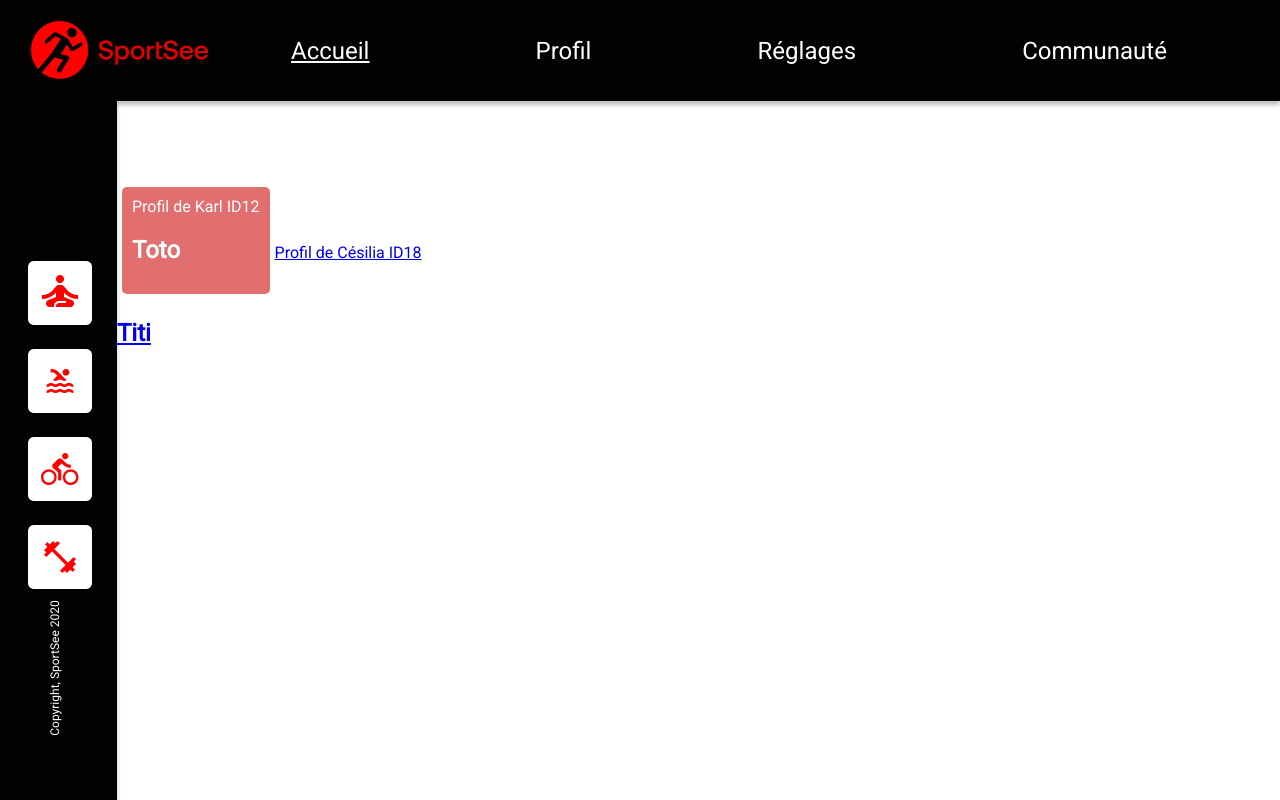
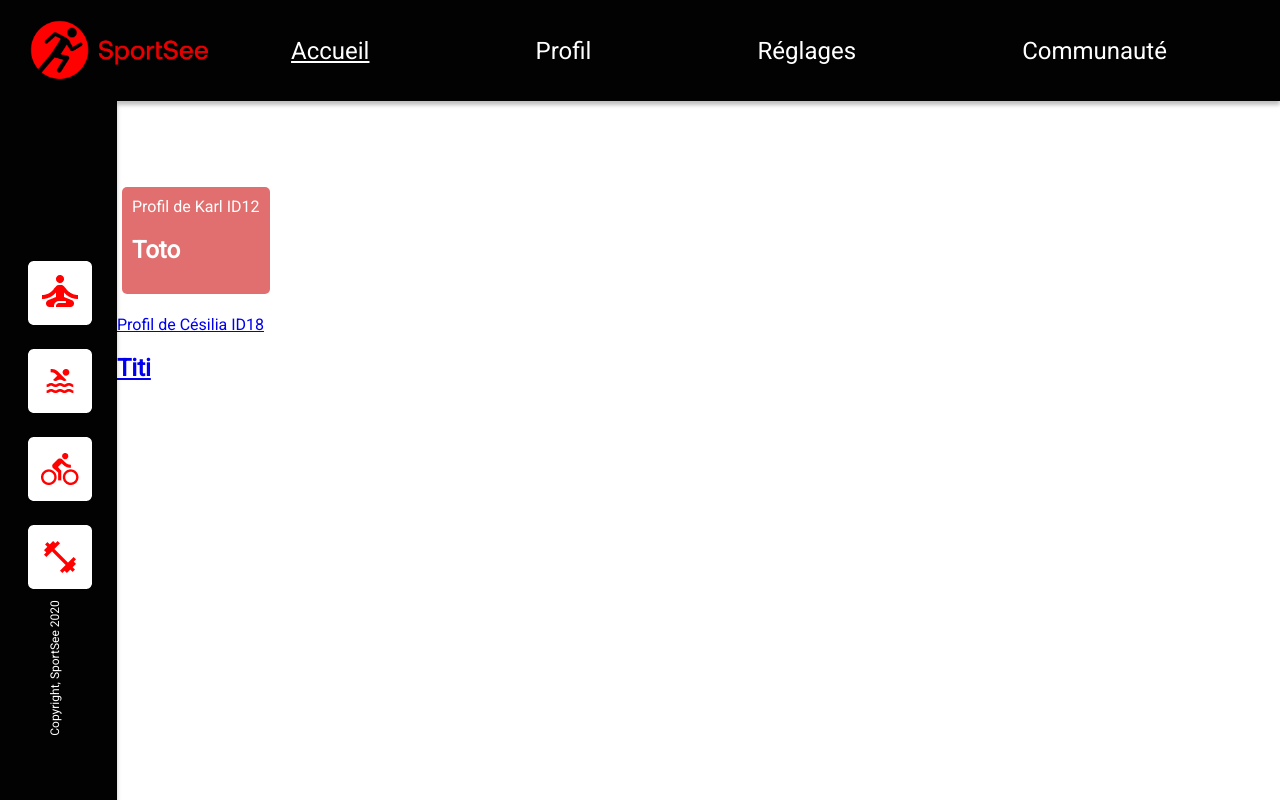
Before and after one commit to tetyanachouteau/p9-front-end-dasboard, a React (Create React App) app: page / in a window 1280 px wide. Built offline with nearby package versions, Linux system fonts and the light colour scheme.

Commit message:
css pour accueil

```diff
--- a/src/pages/accueil.jsx
+++ b/src/pages/accueil.jsx
@@ -17,7 +17,7 @@ function Accueil({ data }) {
             </Link>
 
             <Link to={"/dashboard/"} className={styles.profilContainer} >
-            Profil de Césilia ID18 <h2>Titi</h2>
+            <p>Profil de Césilia ID18 <h2>Titi</h2></p>
             </Link>
 
         </div>
```
